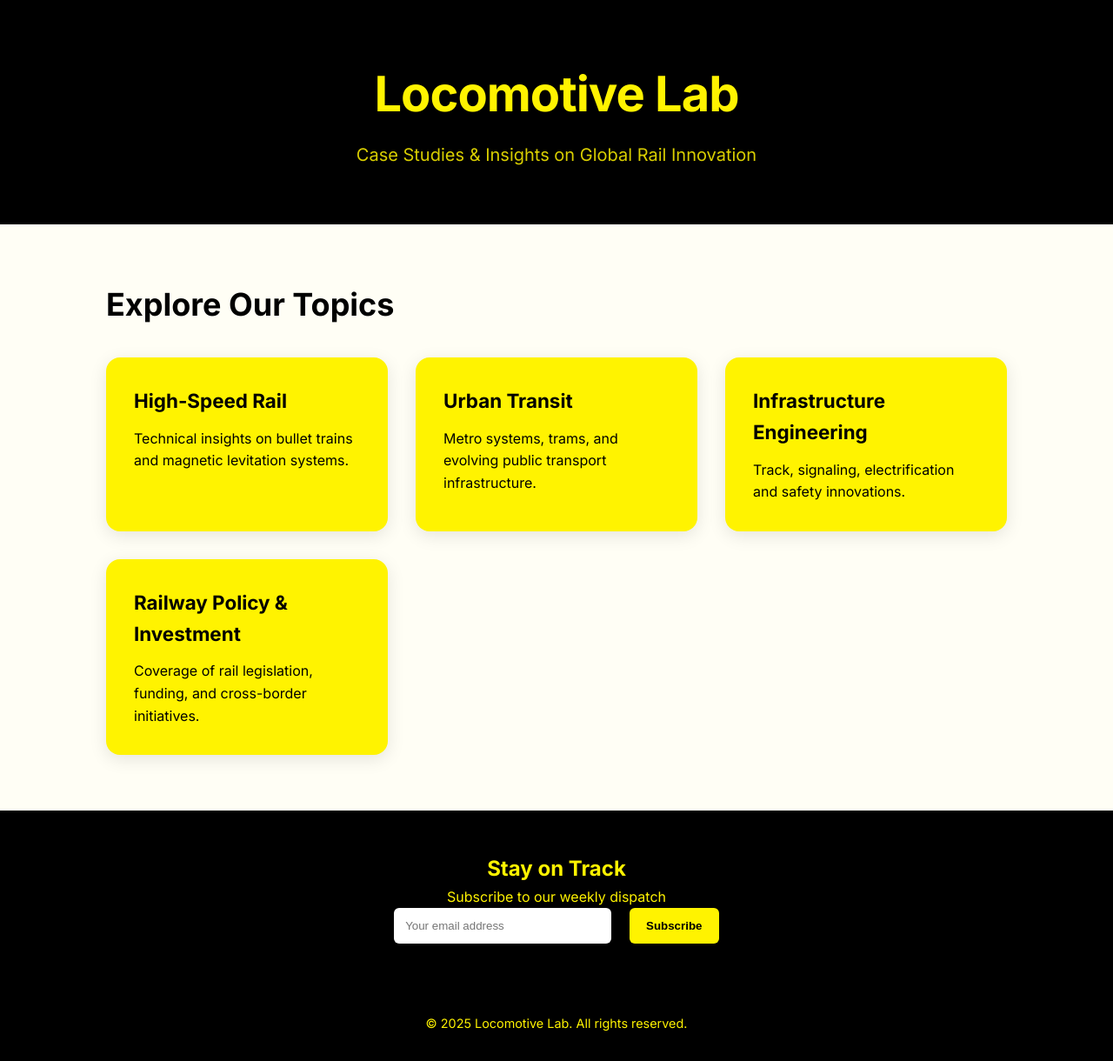
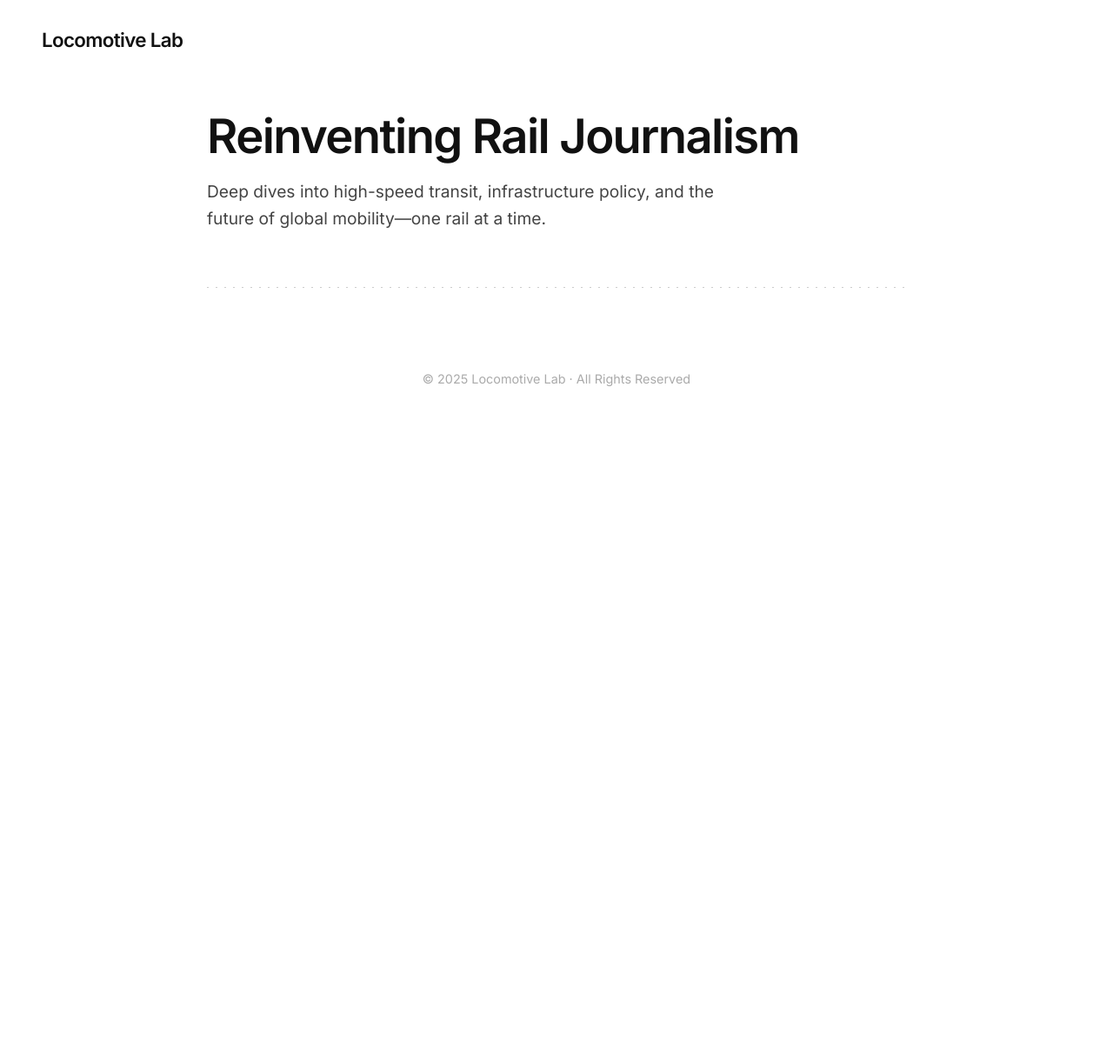
Before and after one commit to rhythmadk/train-news, a plain HTML site: page index.html in a window 1280 px wide. Shown: the whole page at 87% size. After the commit the page ends 800 px from the top, so only its background shows below. Drawn offline with Linux system fonts and the light colour scheme.

Commit message:
🔥 Premium minimal Apple-style layout for Locomotive Lab

```diff
--- a/index.html
+++ b/index.html
@@ -4,8 +4,12 @@
   <meta charset="UTF-8" />
   <meta name="viewport" content="width=device-width, initial-scale=1.0" />
   <title>Locomotive Lab</title>
-  <link href="https://fonts.googleapis.com/css2?family=Inter:wght@400;700&display=swap" rel="stylesheet">
+  <link rel="stylesheet" href="https://fonts.googleapis.com/css2?family=Inter:wght@400;600&display=swap" />
   <style>
+    :root {
+      --accent: #ffd700;
+    }
+
     * {
       margin: 0;
       padding: 0;
@@ -13,139 +17,101 @@
     }
 
     body {
-      font-family: 'Inter', sans-serif;
-      background-color: #fffef5;
-      color: #000;
+      font-family: 'Inter', -apple-system, BlinkMacSystemFont, sans-serif;
+      background: #fff;
+      color: #111;
+    }
+
+    header {
+      padding: 2rem 3rem 1rem;
+      display: flex;
+      justify-content: space-between;
+      align-items: center;
+    }
+
+    .logo {
+      font-weight: 600;
+      font-size: 1.4rem;
+      color: #111;
+      letter-spacing: -0.03em;
+    }
+
+    nav {
+      font-size: 0.95rem;
+      color: #888;
+      display: none;
+    }
+
+    main {
+      padding: 3rem;
+      max-width: 900px;
+      margin: auto;
+    }
+
+    .headline {
+      font-size: 3.4rem;
+      font-weight: 600;
+      letter-spacing: -0.03em;
+      margin-bottom: 1rem;
+    }
+
+    .subheadline {
+      font-size: 1.2rem;
+      color: #444;
+      max-width: 600px;
       line-height: 1.6;
     }
 
-    header {
-      background: #000;
-      color: #fff300;
-      padding: 4rem 2rem;
-      text-align: center;
-    }
-
-    header h1 {
-      font-size: 3.5rem;
-      font-weight: 700;
-      letter-spacing: -1px;
-      margin-bottom: 0.5rem;
-    }
-
-    header p {
-      font-size: 1.25rem;
-      opacity: 0.85;
-    }
-
-    section {
-      padding: 4rem 2rem;
-      max-width: 1100px;
-      margin: auto;
-    }
-
-    section h2 {
-      font-size: 2.25rem;
-      font-weight: 700;
-      margin-bottom: 2rem;
-    }
-
-    .topics {
-      display: grid;
-      grid-template-columns: repeat(auto-fit, minmax(250px, 1fr));
-      gap: 2rem;
-    }
-
-    .topic-box {
-      background: #fff300;
-      padding: 2rem;
-      border-radius: 1rem;
-      box-shadow: 0 5px 20px rgba(0,0,0,0.1);
-      transition: transform 0.2s ease-in-out;
-    }
-
-    .topic-box:hover {
-      transform: translateY(-5px);
-    }
-
-    .topic-box h3 {
-      font-size: 1.4rem;
-      margin-bottom: 0.8rem;
-    }
-
-    .cta {
-      background: #000;
-      color: #fff300;
-      text-align: center;
-      padding: 3rem 2rem;
-    }
-
-    .cta input[type=email] {
-      padding: 0.8rem;
-      width: 250px;
-      border: none;
-      margin-right: 1rem;
-      border-radius: 6px;
-    }
-
-    .cta button {
-      padding: 0.8rem 1.2rem;
-      background: #fff300;
-      color: #000;
-      font-weight: bold;
-      border: none;
-      border-radius: 6px;
-      cursor: pointer;
+    .rail-line {
+      margin-top: 4rem;
+      height: 1px;
+      background: repeating-linear-gradient(
+        to right,
+        #ccc 0px,
+        #ccc 2px,
+        transparent 2px,
+        transparent 10px
+      );
     }
 
     footer {
+      padding: 3rem;
       text-align: center;
-      padding: 2rem;
       font-size: 0.9rem;
-      background: #000;
-      color: #fff300;
+      color: #aaa;
+    }
+
+    @media (max-width: 600px) {
+      .headline {
+        font-size: 2.2rem;
+      }
+
+      main {
+        padding: 2rem;
+      }
+
+      header {
+        padding: 1.5rem 2rem 1rem;
+      }
     }
   </style>
 </head>
 <body>
   <header>
-    <h1>Locomotive Lab</h1>
-    <p>Case Studies & Insights on Global Rail Innovation</p>
+    <div class="logo">Locomotive Lab</div>
   </header>
 
-  <section>
-    <h2>Explore Our Topics</h2>
-    <div class="topics">
-      <div class="topic-box">
-        <h3>High-Speed Rail</h3>
-        <p>Technical insights on bullet trains and magnetic levitation systems.</p>
-      </div>
-      <div class="topic-box">
-        <h3>Urban Transit</h3>
-        <p>Metro systems, trams, and evolving public transport infrastructure.</p>
-      </div>
-      <div class="topic-box">
-        <h3>Infrastructure Engineering</h3>
-        <p>Track, signaling, electrification and safety innovations.</p>
-      </div>
-      <div class="topic-box">
-        <h3>Railway Policy & Investment</h3>
-        <p>Coverage of rail legislation, funding, and cross-border initiatives.</p>
-      </div>
+  <main>
+    <div class="headline">Reinventing Rail Journalism</div>
+    <div class="subheadline">
+      Deep dives into high-speed transit, infrastructure policy, and the future of global mobility—one rail at a time.
     </div>
-  </section>
 
-  <div class="cta">
-    <h2>Stay on Track</h2>
-    <p>Subscribe to our weekly dispatch</p>
-    <form>
-      <input type="email" placeholder="Your email address" required>
-      <button type="submit">Subscribe</button>
-    </form>
-  </div>
+    <div class="rail-line"></div>
+  </main>
 
   <footer>
-    © 2025 Locomotive Lab. All rights reserved.
+    © 2025 Locomotive Lab · All Rights Reserved
   </footer>
 </body>
 </html>
```
